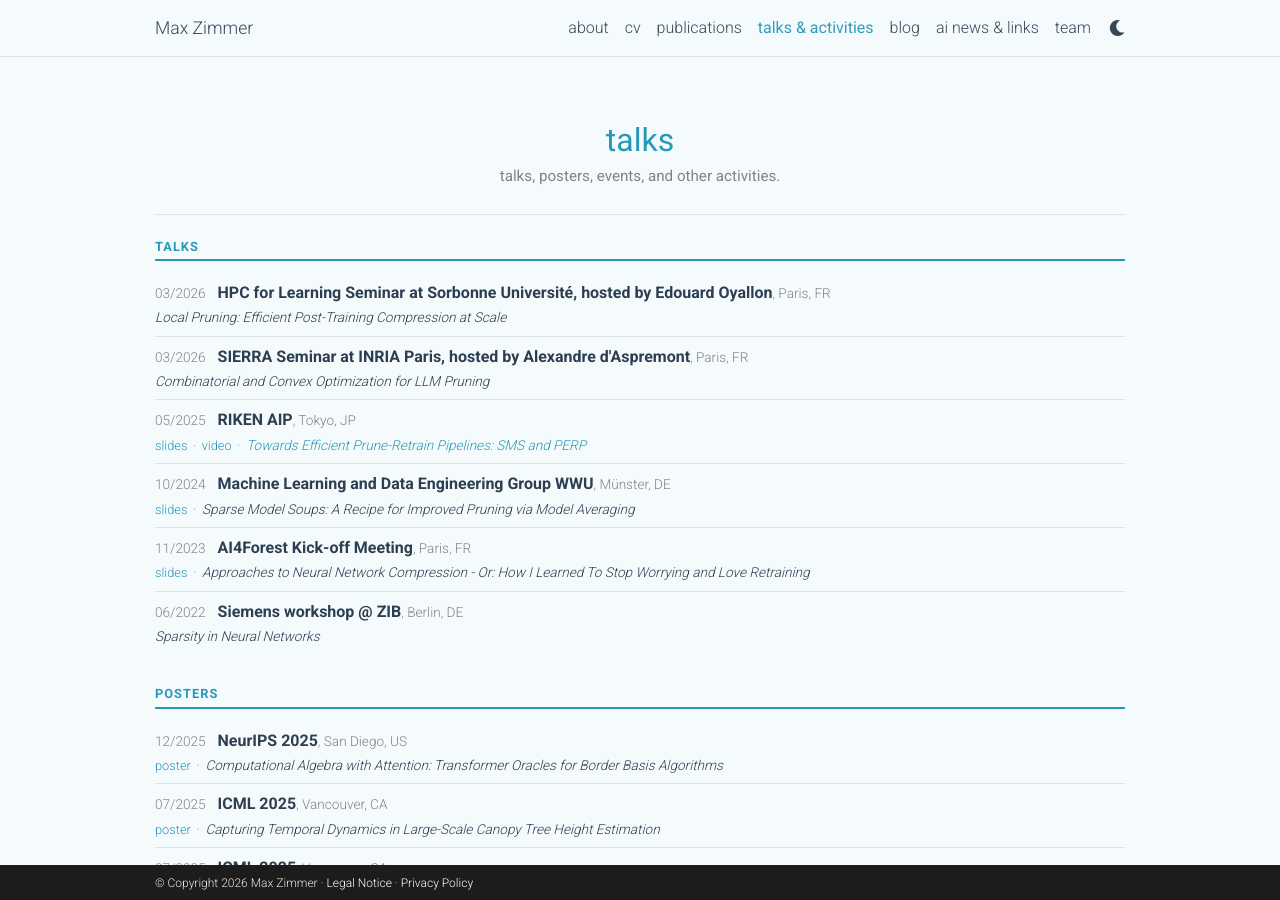
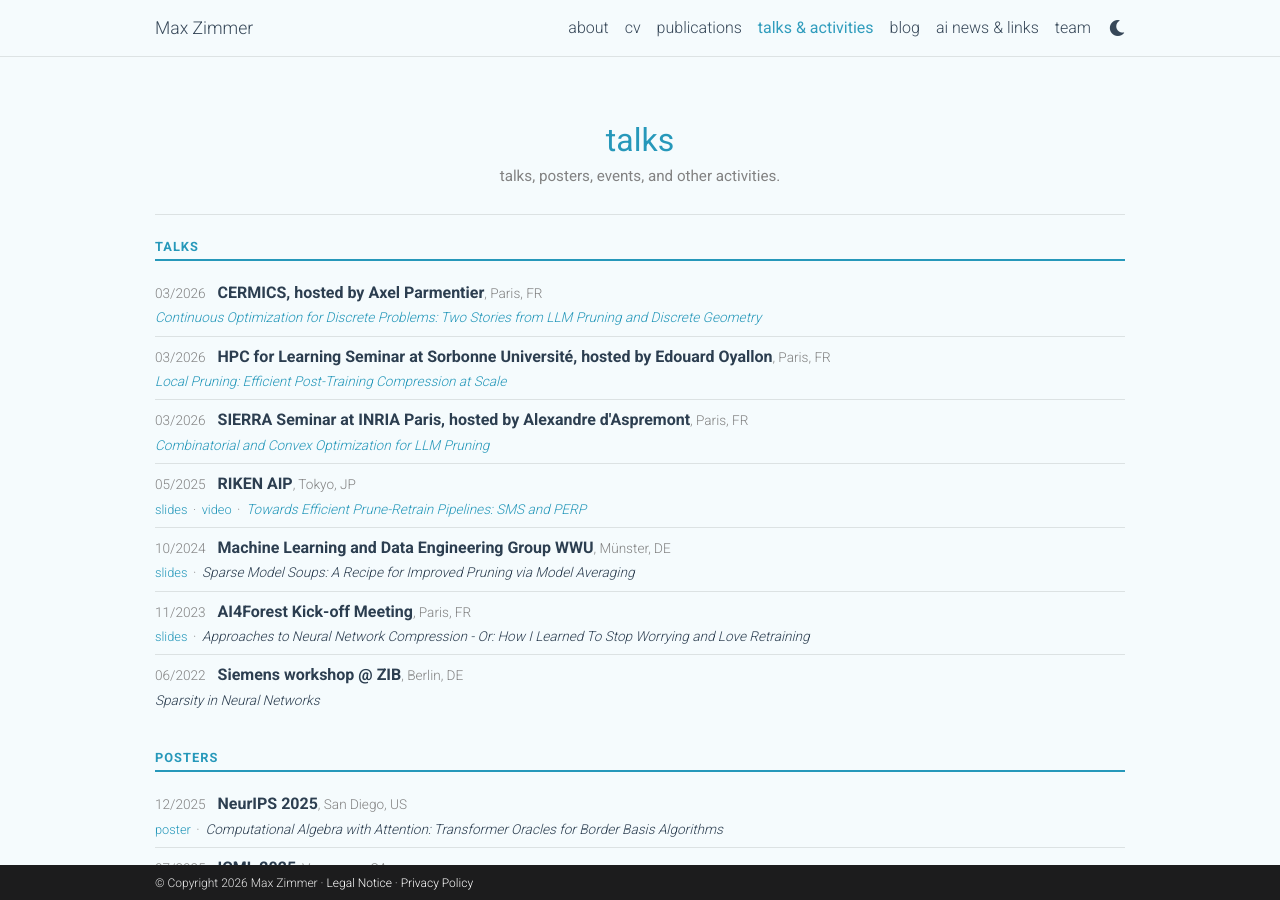
Before and after one commit to zimmer-m/zimmer-m.github.io, a Jekyll site: the page built from _pages/talks.md, in a window 1280 px wide and 900 px high. Built offline with Jekyll 4.4.1, drawn with Linux system fonts in a browser that asks for light colours; comment, search, counter and statistics services are not loaded; a style sheet for code colours, icons or effects is not loaded.

Commit message:
talk update

```diff
--- a/_data/talks.yml
+++ b/_data/talks.yml
@@ -97,8 +97,16 @@
   description: 'Combinatorial and Convex Optimization for LLM Pruning'
   presentation_type: talk
   location: Paris, FR
+  link: https://sierra-mlopt.github.io
 - date: 2026-03-19
   venue: HPC for Learning Seminar at Sorbonne Université, hosted by Edouard Oyallon
   description: 'Local Pruning: Efficient Post-Training Compression at Scale'
   presentation_type: talk
   location: Paris, FR
+  link: https://gdr-hpc4learning.github.io
+- date: 2026-03-23
+  venue: CERMICS, hosted by Axel Parmentier
+  description: 'Continuous Optimization for Discrete Problems: Two Stories from LLM Pruning and Discrete Geometry'
+  presentation_type: talk
+  location: Paris, FR
+  link: https://cermics-lab.enpc.fr
```
